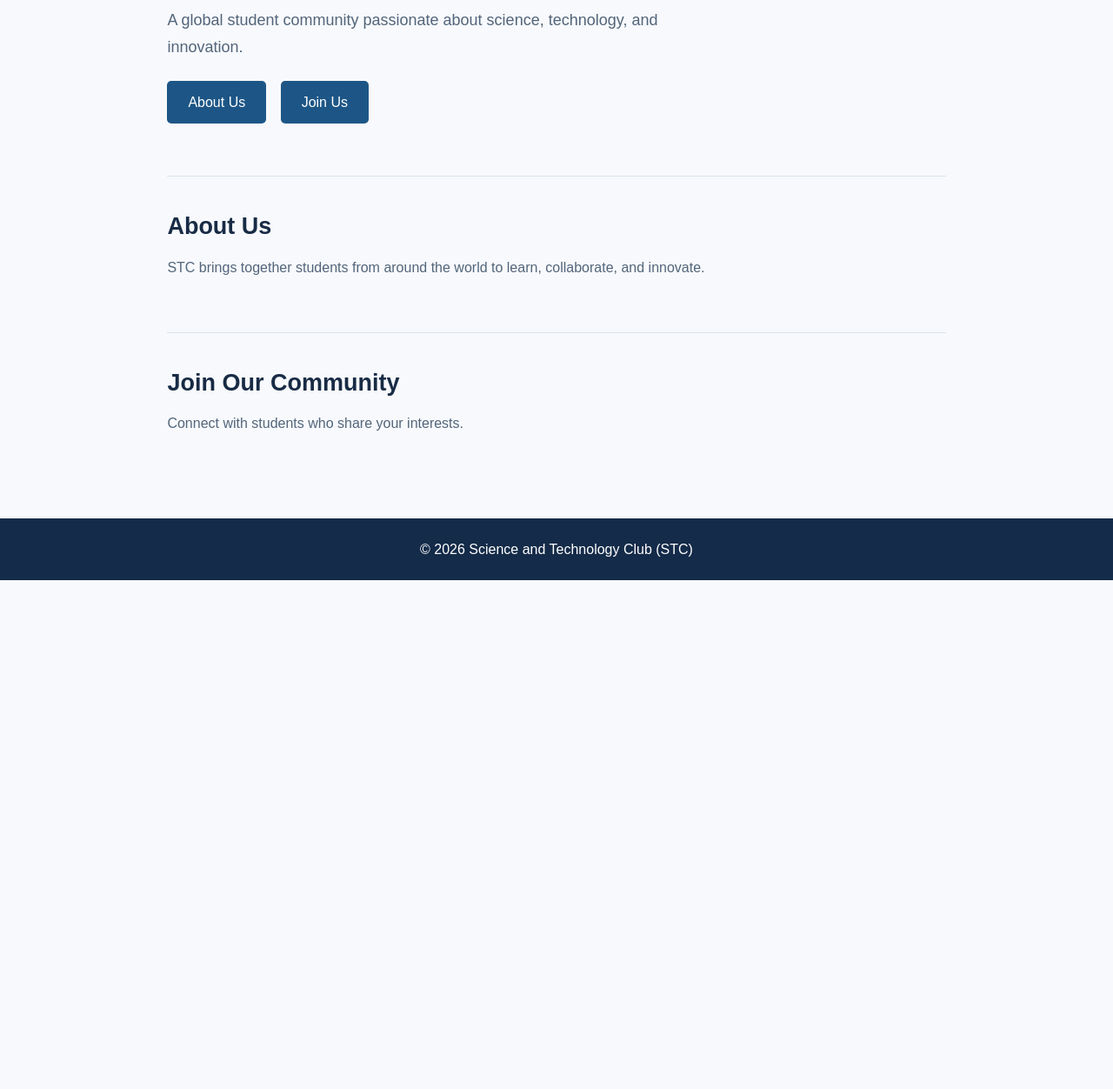
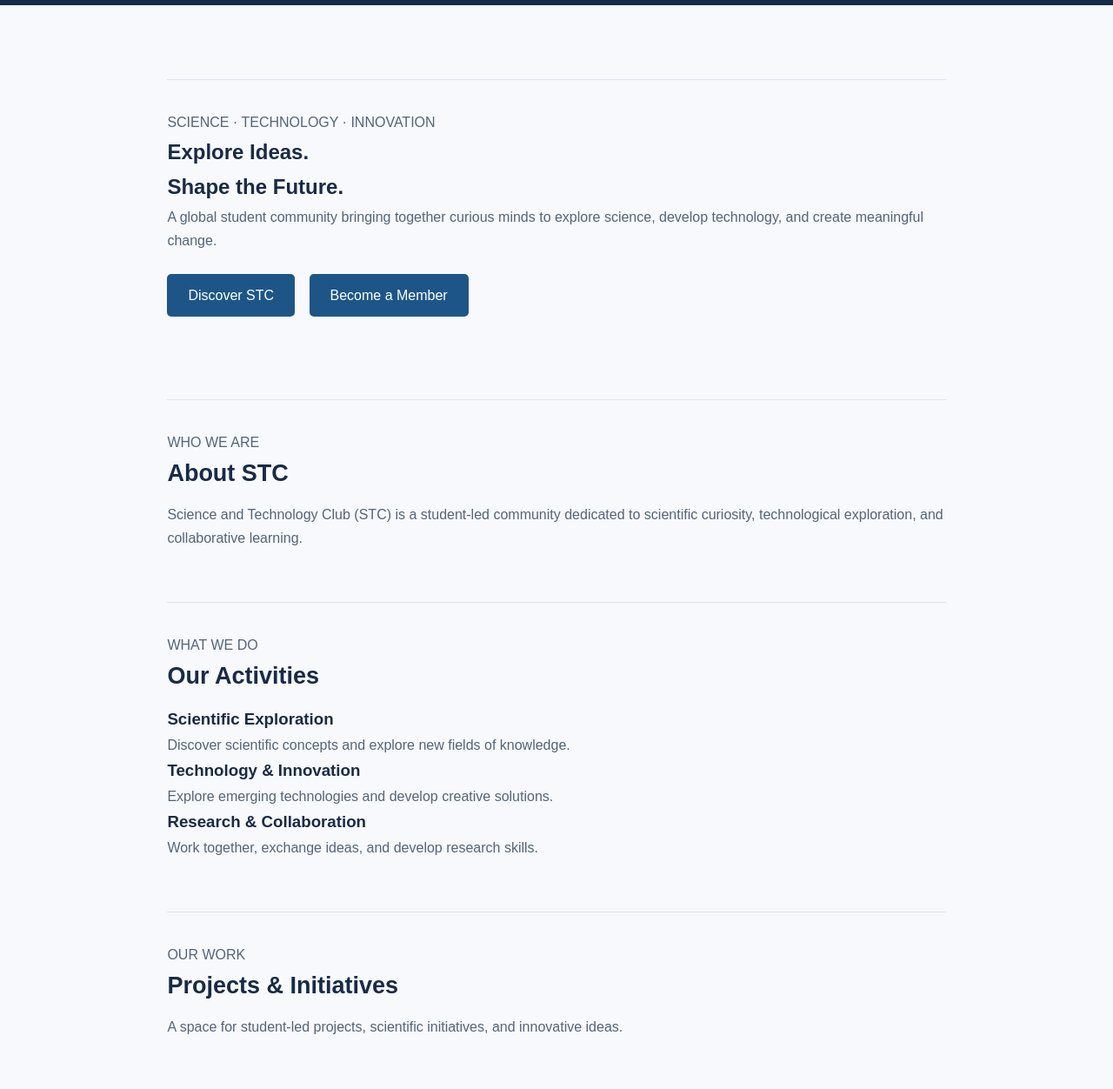
Before and after one commit to 15942-maria6ii/stc-website, a plain HTML site: page index.html in a window 1280 px wide. Shown: the part 258-1510 px from the top of the page at 87% size. Before the commit the page ends 925 px from the top, so only its background shows below. Drawn offline with Linux system fonts and the light colour scheme.

Commit message:
Revise meta tags and enhance page structure
Updated the description meta tag and title for clarity. Enhanced header and main sections for better presentation of the Science and Technology Club's mission and activities.

```diff
--- a/index.html
+++ b/index.html
@@ -4,43 +4,138 @@
 <head>
     <meta charset="UTF-8">
     <meta name="viewport" content="width=device-width, initial-scale=1.0">
-    <meta name="description" content="Science and Technology Club - A global student community.">
-    <title>STC | Science and Technology Club</title>
+
+    <meta name="description" content="STC - A global student community exploring science, technology, and innovation.">
+
+    <title>STC | Science & Technology Club</title>
+
     <link rel="stylesheet" href="style.css">
 </head>
+
 <body>
 
-    <header>
-        <h1>Science and Technology Club</h1>
-        <p>Explore. Innovate. Create.</p>
+    <header class="navbar">
+        <a href="#" class="logo">STC<span>.</span></a>
+
+        <nav>
+            <a href="#home">Home</a>
+            <a href="#about">About</a>
+            <a href="#activities">Activities</a>
+            <a href="#projects">Projects</a>
+            <a href="#join" class="nav-button">Join STC</a>
+        </nav>
     </header>
 
     <main>
-        <h2>Welcome to STC</h2>
-        <p>
-            A global student community passionate about
-            science, technology, and innovation.
-        </p>
 
-        <a href="#about">About Us</a>
-        <a href="#join">Join Us</a>
+        <section id="home" class="hero">
+            <div class="hero-content">
 
-        <section id="about">
-            <h2>About Us</h2>
+                <p class="tagline">
+                    SCIENCE · TECHNOLOGY · INNOVATION
+                </p>
+
+                <h1>
+                    Explore Ideas.<br>
+                    Shape the Future.
+                </h1>
+
+                <p class="hero-description">
+                    A global student community bringing together
+                    curious minds to explore science, develop
+                    technology, and create meaningful change.
+                </p>
+
+                <div class="hero-buttons">
+                    <a href="#about" class="primary-button">
+                        Discover STC
+                    </a>
+
+                    <a href="#join" class="secondary-button">
+                        Become a Member
+                    </a>
+                </div>
+
+            </div>
+        </section>
+
+        <section id="about" class="section">
+            <p class="section-label">WHO WE ARE</p>
+
+            <h2>About STC</h2>
+
             <p>
-                STC brings together students from around
-                the world to learn, collaborate, and innovate.
+                Science and Technology Club (STC) is a student-led
+                community dedicated to scientific curiosity,
+                technological exploration, and collaborative learning.
             </p>
         </section>
 
-        <section id="join">
-            <h2>Join Our Community</h2>
-            <p>Connect with students who share your interests.</p>
+        <section id="activities" class="section">
+            <p class="section-label">WHAT WE DO</p>
+
+            <h2>Our Activities</h2>
+
+            <div class="cards">
+
+                <article class="card">
+                    <h3>Scientific Exploration</h3>
+                    <p>
+                        Discover scientific concepts and explore
+                        new fields of knowledge.
+                    </p>
+                </article>
+
+                <article class="card">
+                    <h3>Technology & Innovation</h3>
+                    <p>
+                        Explore emerging technologies and develop
+                        creative solutions.
+                    </p>
+                </article>
+
+                <article class="card">
+                    <h3>Research & Collaboration</h3>
+                    <p>
+                        Work together, exchange ideas, and
+                        develop research skills.
+                    </p>
+                </article>
+
+            </div>
         </section>
+
+        <section id="projects" class="section">
+            <p class="section-label">OUR WORK</p>
+
+            <h2>Projects & Initiatives</h2>
+
+            <p>
+                A space for student-led projects, scientific
+                initiatives, and innovative ideas.
+            </p>
+        </section>
+
+        <section id="join" class="join-section">
+            <h2>Be Part of STC</h2>
+
+            <p>
+                Connect with curious students and contribute
+                to a community built around learning and innovation.
+            </p>
+
+            <a href="mailto:stc.contact@gmail.com" class="primary-button">
+                Contact the Club
+            </a>
+        </section>
+
     </main>
 
     <footer>
-        <p>© 2026 Science and Technology Club (STC)</p>
+        <p>
+            © 2026 Science and Technology Club (STC).
+            All rights reserved.
+        </p>
     </footer>
 
 </body>
```
